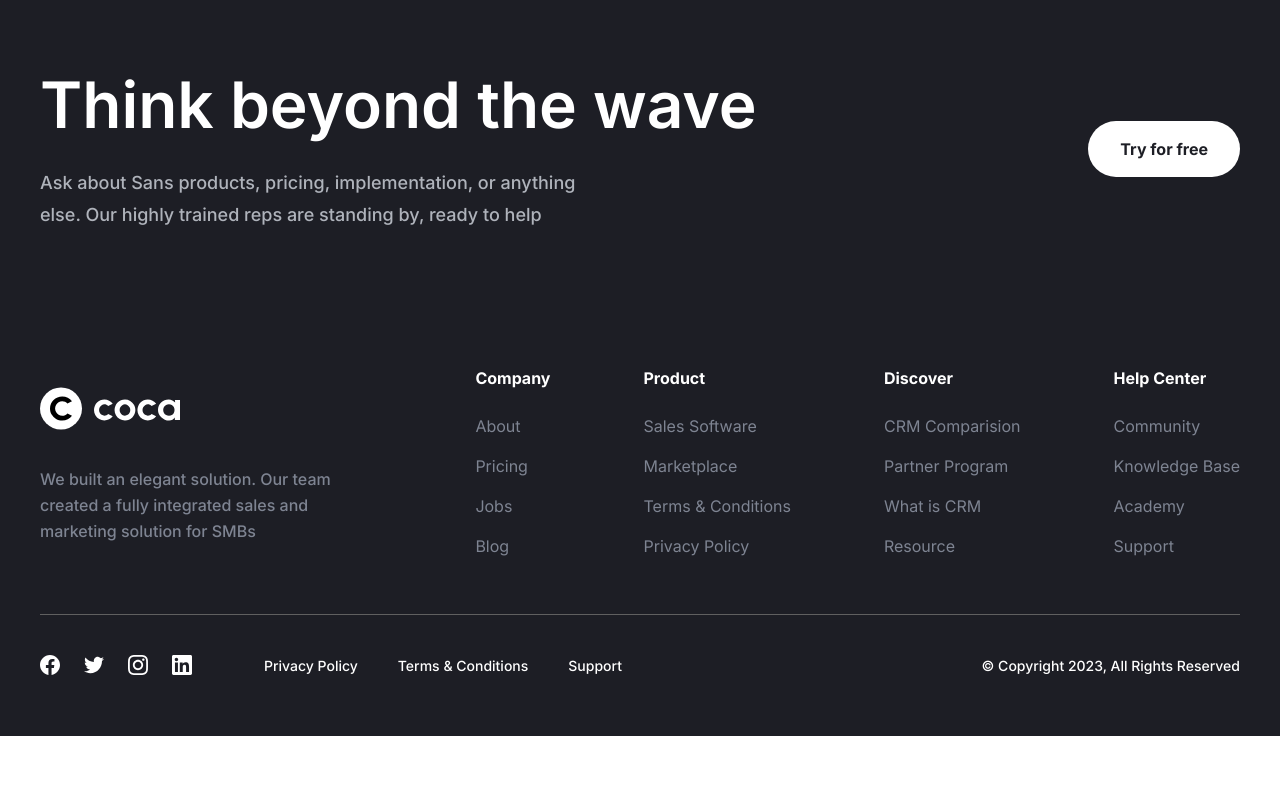
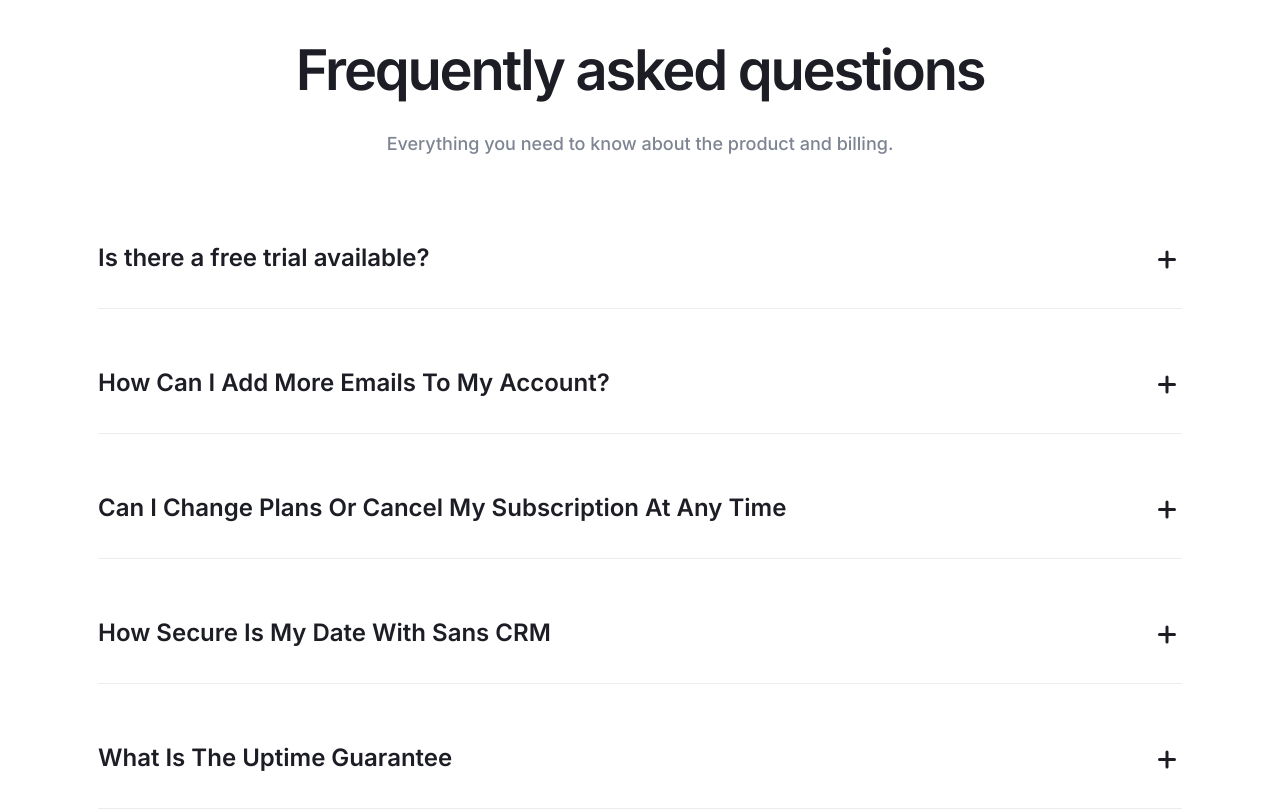
Before and after one commit to Denis-web3/coca, a website built with Vite: page src/pricing.html in a window 1280 px wide. Shown: the part 1640-2452 px from the top of the page. Before the commit the page ends 2376 px from the top, so only its background shows below. Built offline with nearby package versions, Linux system fonts and the light colour scheme.

Commit message:
Created fqa section in pricing page

```diff
--- /dev/null
+++ b/src/html/components/pricing/faq.html
@@ -0,0 +1,73 @@
+<section class="faq">
+  <div class="container faq__container">
+    <h2 class="faq__title heading-h2">Frequently asked questions</h2>
+    <p class="faq__descr text-p-medium">
+      Everything you need to know about the product and billing.
+    </p>
+    <details class="faq__accordion">
+      <summary class="faq__accordion-control">
+        <h3 class="faq__accordion-title text-p-large">
+          Is there a free trial available?
+        </h3>
+        <span class="faq__accordion-icon"></span>
+      </summary>
+      <p class="faq__accordion-text text-p-medium">
+        Yes, you can try us for free for 30 days. If you want, we’ll provide you
+        with a free, personalized 30-minute onboarding call to get you up and
+        running as soon as possible.
+      </p>
+    </details>
+    <details class="faq__accordion">
+      <summary class="faq__accordion-control">
+        <h3 class="faq__accordion-title text-p-large">
+          How Can I Add More Emails To My Account?
+        </h3>
+        <span class="faq__accordion-icon"></span>
+      </summary>
+      <p class="faq__accordion-text text-p-medium">
+        Yes, you can try us for free for 30 days. If you want, we’ll provide you
+        with a free, personalized 30-minute onboarding call to get you up and
+        running as soon as possible.
+      </p>
+    </details>
+    <details class="faq__accordion">
+      <summary class="faq__accordion-control">
+        <h3 class="faq__accordion-title text-p-large">
+          Can I Change Plans Or Cancel My Subscription At Any Time
+        </h3>
+        <span class="faq__accordion-icon"></span>
+      </summary>
+      <p class="faq__accordion-text text-p-medium">
+        Yes, you can try us for free for 30 days. If you want, we’ll provide you
+        with a free, personalized 30-minute onboarding call to get you up and
+        running as soon as possible.
+      </p>
+    </details>
+    <details class="faq__accordion">
+      <summary class="faq__accordion-control">
+        <h3 class="faq__accordion-title text-p-large">
+          How Secure Is My Date With Sans CRM
+        </h3>
+        <span class="faq__accordion-icon"></span>
+      </summary>
+      <p class="faq__accordion-text text-p-medium">
+        Yes, you can try us for free for 30 days. If you want, we’ll provide you
+        with a free, personalized 30-minute onboarding call to get you up and
+        running as soon as possible.
+      </p>
+    </details>
+    <details class="faq__accordion">
+      <summary class="faq__accordion-control">
+        <h3 class="faq__accordion-title text-p-large">
+          What Is The Uptime Guarantee
+        </h3>
+        <span class="faq__accordion-icon"></span>
+      </summary>
+      <p class="faq__accordion-text text-p-medium">
+        Yes, you can try us for free for 30 days. If you want, we’ll provide you
+        with a free, personalized 30-minute onboarding call to get you up and
+        running as soon as possible.
+      </p>
+    </details>
+  </div>
+</section>
--- a/src/pricing.html
+++ b/src/pricing.html
@@ -4,6 +4,7 @@
   <body class="body" data-theme="light">
     <load src="./html/components/header.html" title="Pricing" />
     <load src="./html/components/pricing/hero.html" />
+    <load src="./html/components/pricing/faq.html" />
 
     <load src="./html/components/footer.html" />
 
--- /dev/null
+++ b/src/scss/components/pricing/faq.scss
@@ -0,0 +1,116 @@
+.faq {
+  padding: 82px 0 160px;
+  text-align: center;
+
+  @include mobile {
+    padding: 42px 0 80px;
+  }
+
+  &__container {
+    max-width: 1114px;
+  }
+
+  &__title {
+    margin-bottom: 24px;
+    font-weight: 600;
+    letter-spacing: -0.04em;
+    color: var(--neutral-color-100);
+
+    @include mobile {
+      margin-bottom: 18px;
+    }
+  }
+
+  &__descr {
+    margin-bottom: 80px;
+    font-weight: 500;
+    line-height: 178%;
+    color: var(--neutral-color-150);
+
+    @include mobile {
+      margin-bottom: 50px;
+    }
+  }
+
+  &__accordion {
+    border-bottom: 1px solid var(--neutral-color-30);
+    padding-bottom: 32px;
+    text-align: left;
+
+    @include mobile {
+      padding-bottom: 12px;
+    }
+
+    &:not(:last-child) {
+      margin-bottom: 56px;
+
+      @include mobile {
+        margin-bottom: 36px;
+      }
+    }
+
+    &-control {
+      @include flex-all-between;
+      gap: 15px;
+      list-style: none;
+      cursor: pointer;
+
+      &::-webkit-detalis-marker {
+        display: none;
+      }
+    }
+
+    &-title {
+      font-weight: 600;
+      line-height: 150%;
+      color: var(--neutral-color-100);
+    }
+
+    &-icon {
+      position: relative;
+      width: 24px;
+      height: 24px;
+
+      &::before {
+        content: '';
+        display: inline-block;
+        border-radius: 6px;
+        width: 18px;
+        height: 3px;
+        background-color: var(--neutral-color-100);
+      }
+
+      &::after {
+        transform: rotate(90deg);
+      }
+
+      &::before,
+      &::after {
+        content: '';
+        position: absolute;
+        top: 50%;
+        left: 0;
+        display: inline-block;
+        border-radius: 6px;
+        width: 18px;
+        height: 3px;
+        background-color: var(--neutral-color-100);
+      }
+    }
+
+    &[open] &-icon::after {
+      display: none;
+    }
+
+    &-text {
+      margin-top: 16px;
+      font-weight: 500;
+      line-height: 178%;
+      color: var(--neutral-color-150);
+
+      @include mobile {
+        margin-top: 10px;
+      }
+    }
+  }
+}
--- a/src/scss/pricing.scss
+++ b/src/scss/pricing.scss
@@ -5,4 +5,5 @@
 // components
 @import './components/header';
 @import './components/pricing/hero';
+@import './components/pricing/faq';
 @import './components/footer';
```
